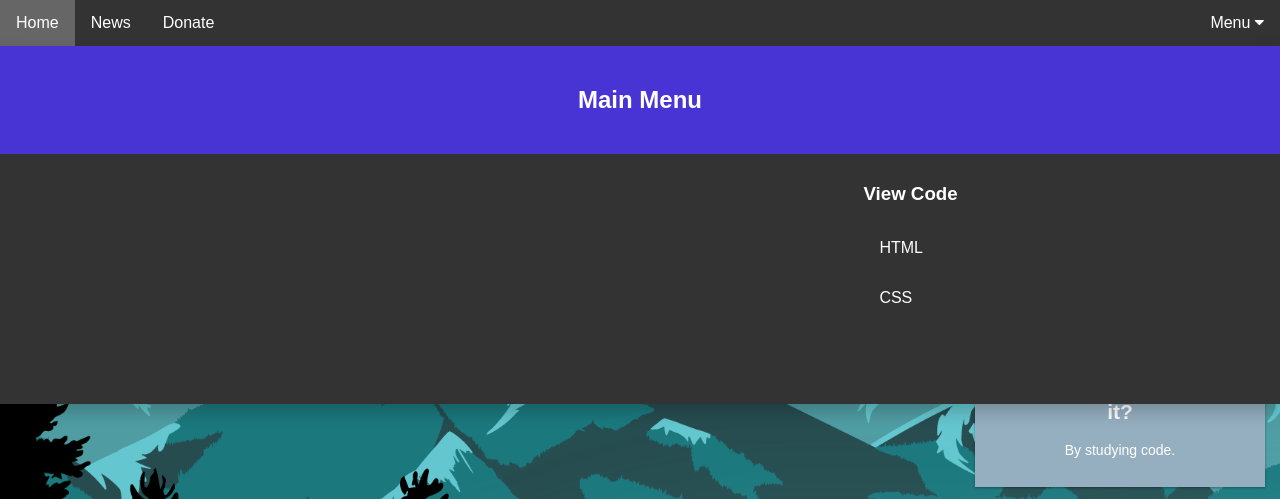
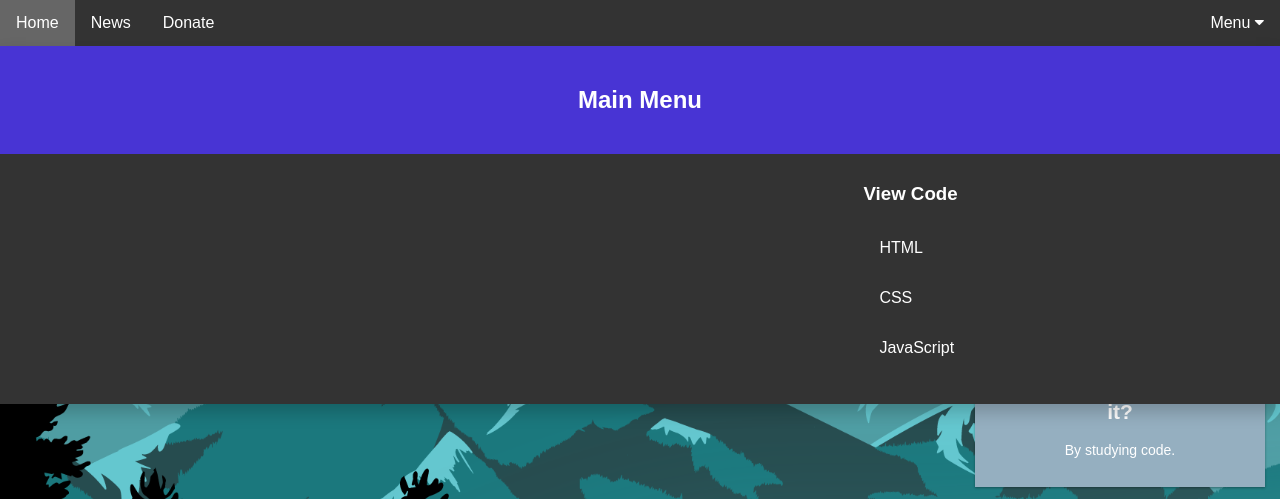
Before and after one commit to Elminst3R/Welcome-to-my-domain, a plain HTML site: page aboutme.html in a window 1280 px wide. Both pictures are taken after a click on the button "Menu". Shown: the top 499 px of the page. Drawn offline with Linux system fonts and the light colour scheme; files whose address does not match are found by name.

Commit message:
moved to /javascript folder

```diff
--- a/aboutme.html
+++ b/aboutme.html
@@ -27,6 +27,7 @@
           <h3>View Code</h3>
           <a href="https://github.com/Elminst3R/Welcome-to-my-domain/tree/master " target="_blank">HTML</a>
           <a href="https://github.com/Elminst3R/Welcome-to-my-domain/tree/master/css" target="_blank">CSS</a>
+          <a href="https://github.com/Elminst3R/Welcome-to-my-domain/tree/master/css" target="_blank">JavaScript</a>
         </div>
       </div>
     </div>
```
Also changed, not shown: javascript/myscript.js (renamed from myscript.js).
